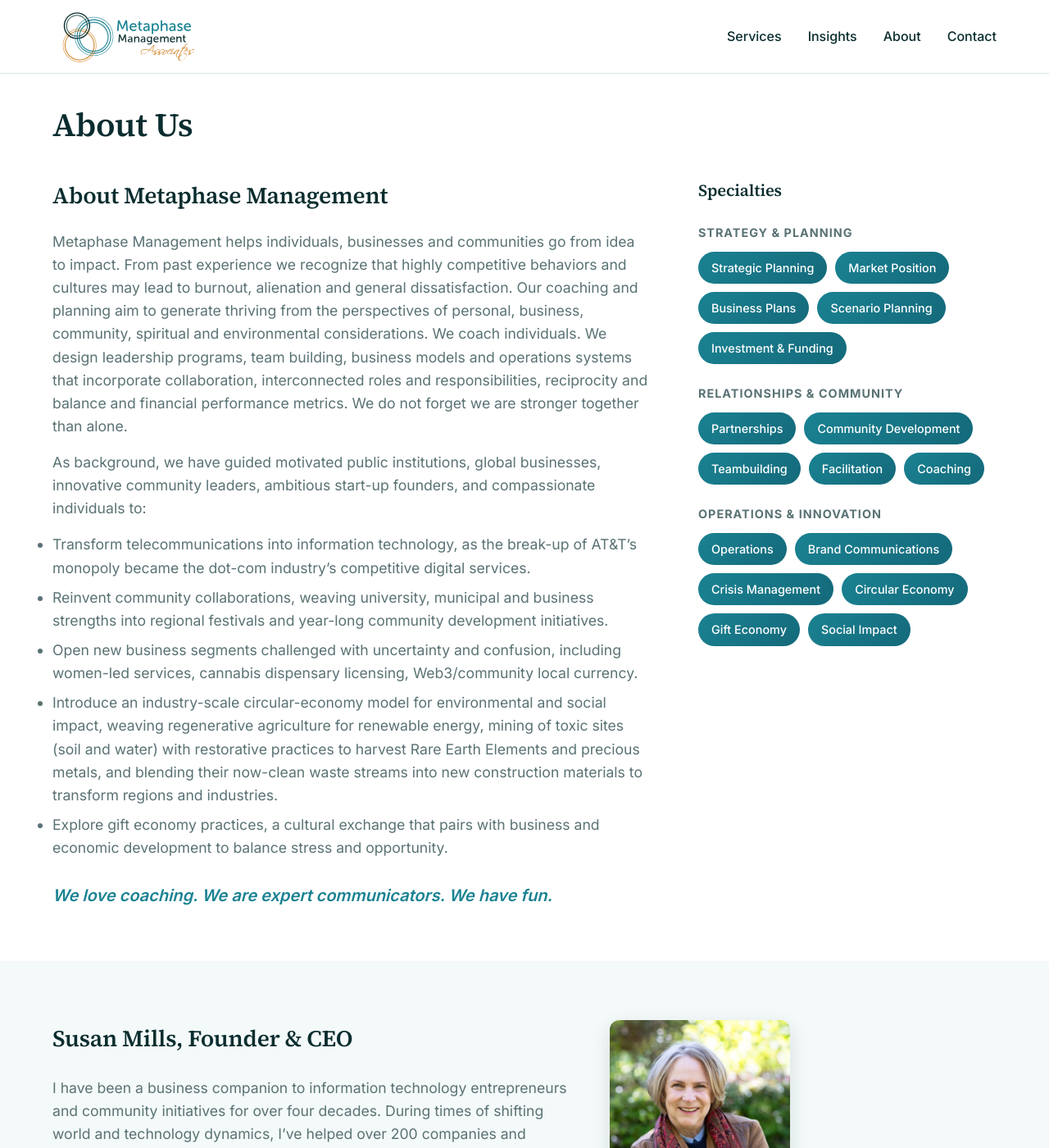
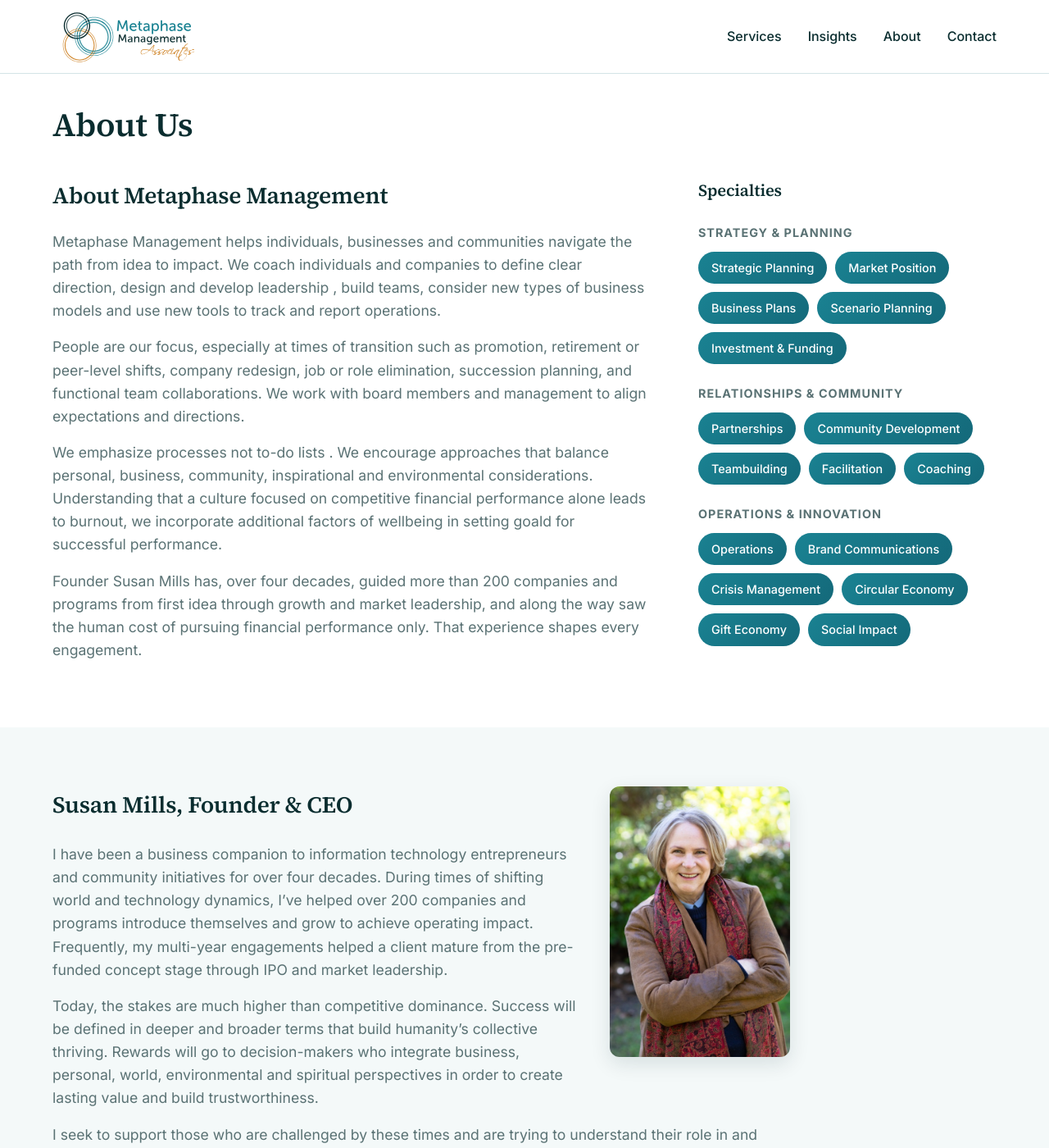
Before and after one commit to RPPLee/susan-website, a Jekyll site: the page built from pages/about.md, in a window 1280 px wide and 1400 px high. Shown: the whole window at 82% size. Built offline with Jekyll 4.4.1, drawn with Linux system fonts in a browser that asks for light colours.

Commit message:
About: new Metaphase Management text, closing line removed
The About Metaphase Management section now carries the same four paragraphs as the homepage's
About section, replacing the old text and the background bullet list. The closing line "We love
coaching. We are expert communicators. We have fun." is gone, and so is its field in the editor.

Co-Authored-By: Claude Opus 5.5 <noreply@anthropic.com>

```diff
--- a/pages/about.md
+++ b/pages/about.md
@@ -30,38 +30,27 @@ specialties:
       - Social Impact
 company_heading: About Metaphase Management
 company_text: >-
-  Metaphase Management helps individuals, businesses and communities go from idea
-  to impact. From past experience we recognize that highly competitive behaviors
-  and cultures may lead to burnout, alienation and general dissatisfaction. Our coaching and
-  planning aim to generate thriving from the perspectives of personal, business, community,
-  spiritual and environmental considerations. We coach individuals. We design leadership
-  programs, team building, business models and operations systems that incorporate
-  collaboration, interconnected roles and responsibilities, reciprocity and balance and financial
-  performance metrics. We do not forget we are stronger together than alone.
+  Metaphase Management helps individuals, businesses and communities navigate the path from idea
+  to impact. We coach individuals and companies to define clear direction, design  and develop
+  leadership , build teams, consider new types of business models and use new tools to track  and
+  report operations.
 
 
-  As background, we have guided motivated public institutions, global businesses, innovative
-  community leaders, ambitious start-up founders, and compassionate individuals to:
+  People are our focus, especially at times of transition such as promotion, retirement or
+  peer-level shifts, company redesign, job or role elimination, succession planning, and functional
+  team collaborations.  We work with board members and management to align expectations and
+  directions.
 
 
-  - Transform telecommunications into information technology, as the break-up of AT&T's monopoly
-  became the dot-com industry's competitive digital services.
+  We emphasize processes not to-do lists . We encourage approaches  that balance personal,
+  business, community, inspirational and environmental considerations. Understanding that a culture
+  focused on competitive financial performance alone leads to burnout, we incorporate additional
+  factors of wellbeing in setting goald for successful performance.
 
-  - Reinvent community collaborations, weaving university, municipal and business strengths into
-  regional festivals and year-long community development initiatives.
 
-  - Open new business segments challenged with uncertainty and confusion, including women-led
-  services, cannabis dispensary licensing, Web3/community local currency.
-
-  - Introduce an industry-scale circular-economy model for environmental and social impact,
-  weaving regenerative agriculture for renewable energy, mining of toxic sites (soil and water)
-  with restorative practices to harvest Rare Earth Elements and precious metals, and blending
-  their now-clean waste streams into new construction materials to transform regions and
-  industries.
-
-  - Explore gift economy practices, a cultural exchange that pairs with business and economic
-  development to balance stress and opportunity.
-company_tagline: We love coaching. We are expert communicators. We have fun.
+  Founder Susan Mills has, over four decades, guided more than 200 companies and programs from
+  first idea through growth and market leadership, and along the way saw the human cost of pursuing
+  financial performance only. That experience shapes every engagement.
 ---
 
 ## Susan Mills, Founder & CEO
```
Also changed, not shown: .pages.yml.
